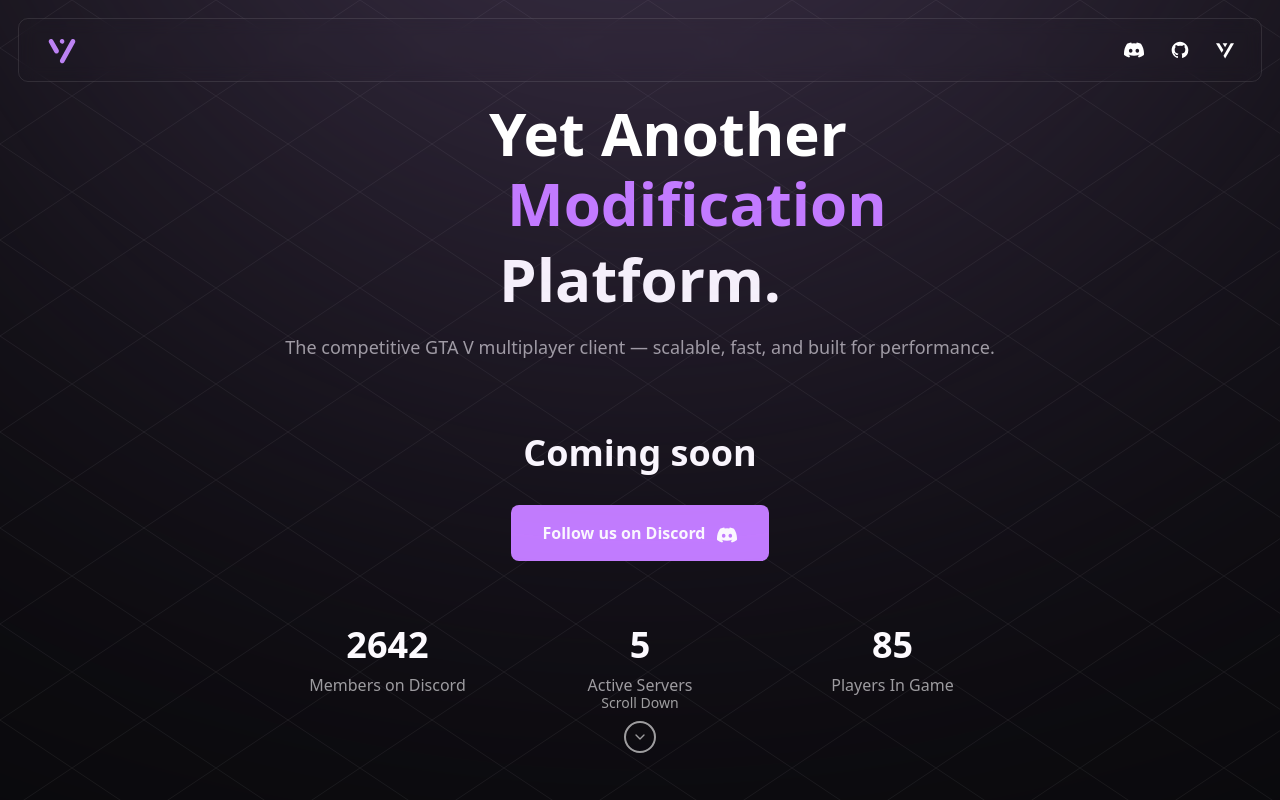
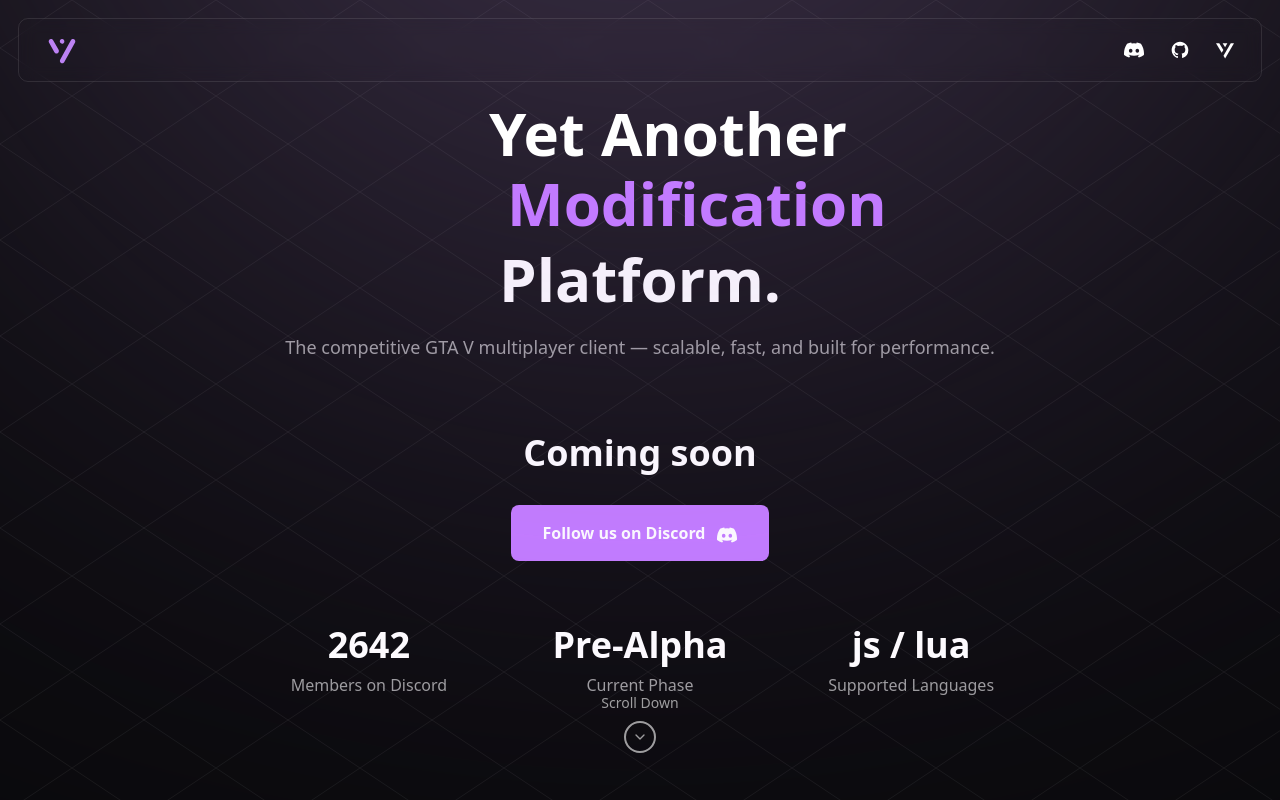
Before and after one commit to yamp-project/yetanother.mp, a Vue app: page / in a window 1280 px wide. Shown: the top 800 px of the page. Built offline with nearby package versions, Linux system fonts and the light colour scheme.

Commit message:
fix: build, now for real

```diff
--- a/src/components/StatsSection.vue
+++ b/src/components/StatsSection.vue
@@ -1,31 +1,26 @@
+<script setup lang="ts">
+import { ref } from "vue";
+
+const discordMembers = ref(2642);
+</script>
+
 <template>
-  <div class="grid grid-cols-1 sm:grid-cols-3 gap-6 sm:gap-12 md:gap-24 text-center mb-20">
+  <div
+    class="grid grid-cols-1 sm:grid-cols-3 gap-6 sm:gap-12 md:gap-24 text-center mb-20"
+  >
     <div>
-      <div class="text-3xl sm:text-4xl font-bold mb-2">{{ discordMembers }}</div>
+      <div class="text-3xl sm:text-4xl font-bold mb-2">
+        {{ discordMembers }}
+      </div>
       <div class="text-white/60">Members on Discord</div>
     </div>
     <div>
-      <div class="text-3xl sm:text-4xl font-bold mb-2">{{ activeServers }}</div>
-      <div class="text-white/60">Active Servers</div>
+      <div class="text-3xl sm:text-4xl font-bold mb-2">Pre-Alpha</div>
+      <div class="text-white/60">Current Phase</div>
     </div>
     <div>
-      <div class="text-3xl sm:text-4xl font-bold mb-2">{{ activePlayers }}</div>
-      <div class="text-white/60">Players In Game</div>
+      <div class="text-3xl sm:text-4xl font-bold mb-2">js / lua</div>
+      <div class="text-white/60">Supported Languages</div>
     </div>
   </div>
 </template>
-
-<script setup>
-import { ref, onMounted } from 'vue'
-
-const discordMembers = ref(2642)
-const activeServers = ref(5)
-const activePlayers = ref(9)
-// Simulated data cause why not
-onMounted(() => {
-  setInterval(() => {
-    activeServers.value = Math.floor(Math.random() * 12)
-    activePlayers.value = activeServers.value * (Math.floor(Math.random() * 10) + 10)
-  }, 5000)
-})
-</script>
```
